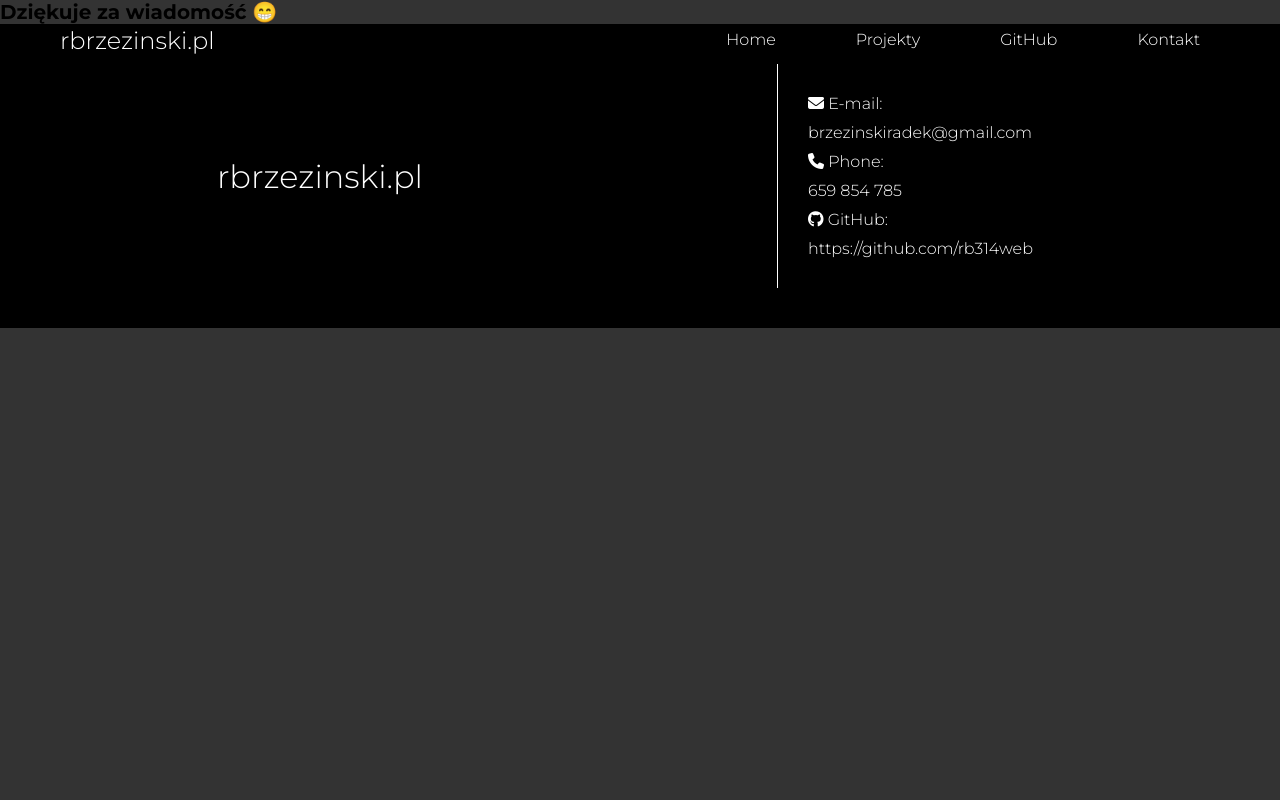
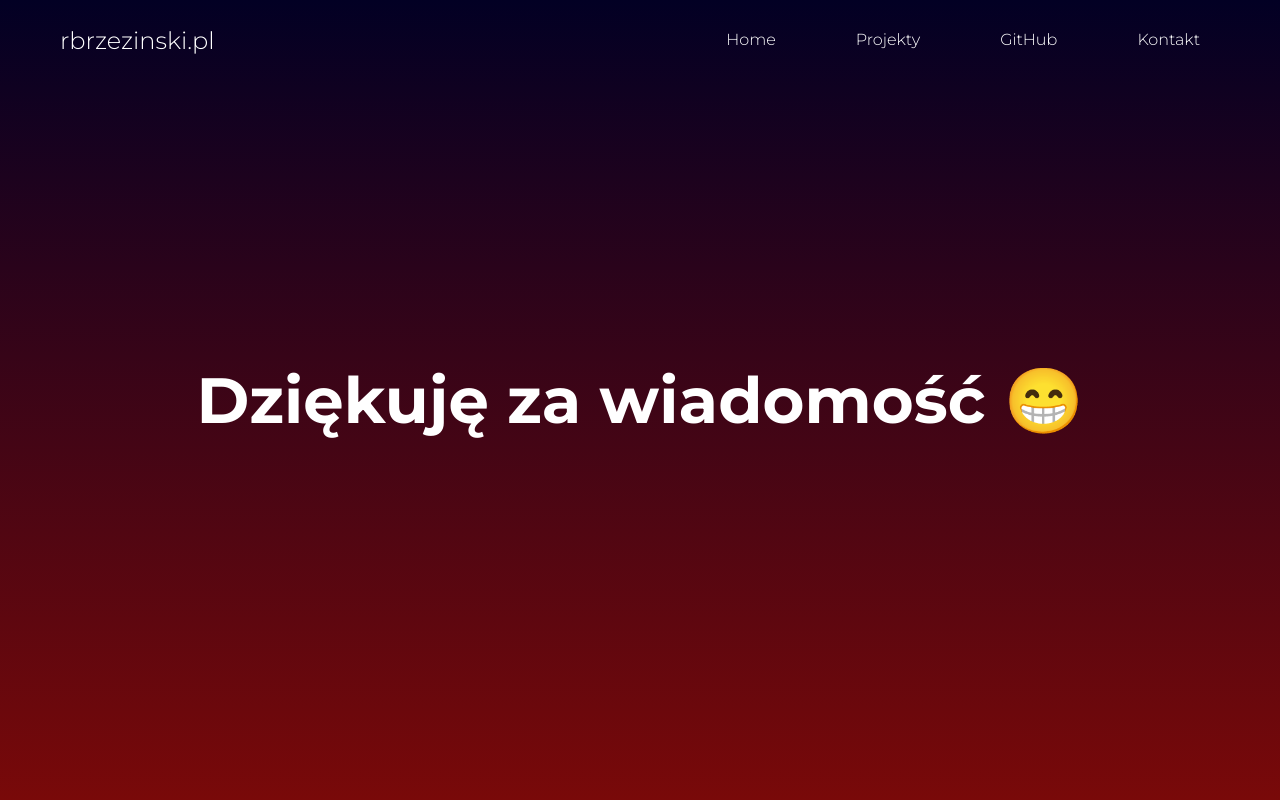
Before and after one commit to rb314web/MySite, a website: page email-send.html in a window 1280 px wide. Shown: the top 800 px of the page. Drawn offline with nearby package versions, Linux system fonts and the light colour scheme.

Commit message:
fix form

```diff
--- a/email-send.html
+++ b/email-send.html
@@ -61,8 +61,8 @@
 	</div>
 
 
-    <div class="content">
-        <h1>Dziękuje za wiadomość 😁</h1>
+    <div class="email-send">
+        <h1>Dziękuję za wiadomość 😁</h1>
     </div>
 
     <div class="footer">
--- a/src/sass/main.scss
+++ b/src/sass/main.scss
@@ -405,3 +405,14 @@ body::-webkit-scrollbar-thumb {
 	background-color: darkgrey;
 	outline: 1px solid slategrey;
 }
+
+.email-send {
+	display: flex;
+	justify-content: center;align-items: center;
+	width: 100%;
+	height: 100vh;
+	font-size: 2rem;
+	color: #fff;
+	background: rgb(2,0,36);
+background: linear-gradient(180deg, rgba(2,0,36,1) 0%, rgba(121,9,9,1) 100%);
+}
```
Also changed, not shown: dist/css/main.min.css, 1 other file.
